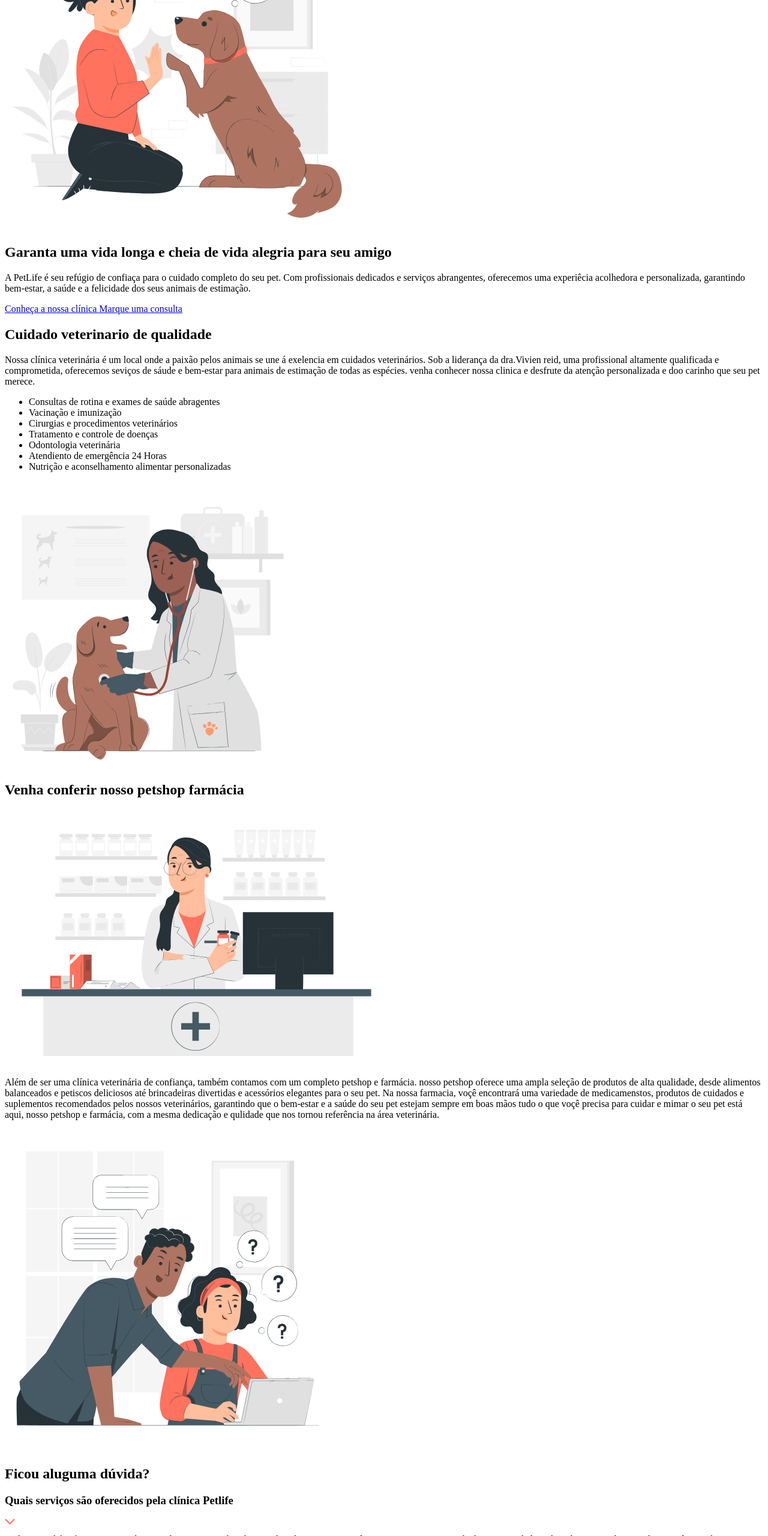
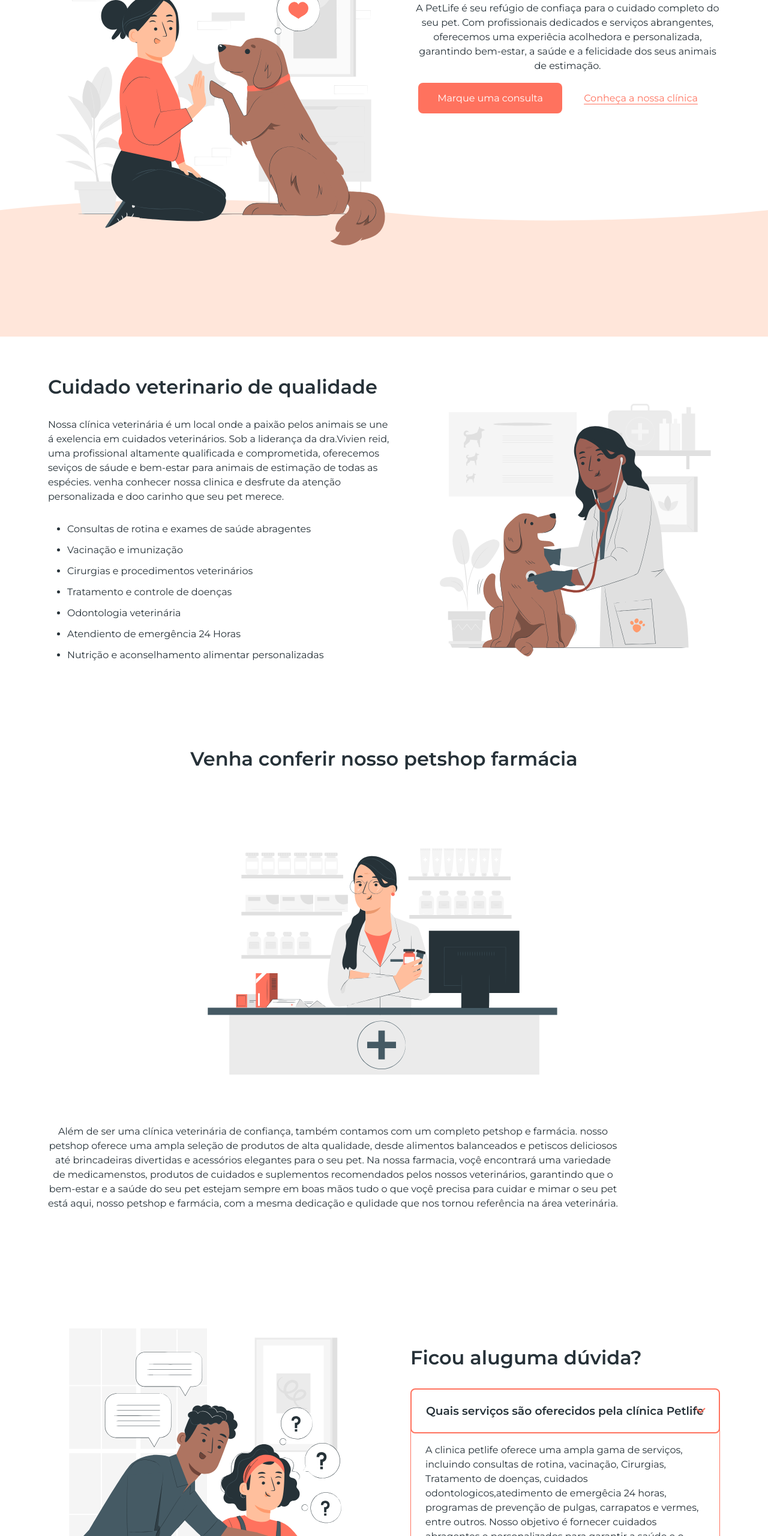
Before and after one commit to DevPH2000/petlife, a plain HTML site: page index.html in a window 1280 px wide. Shown: the part 240-2800 px from the top of the page at 60% size. Drawn offline with Linux system fonts and the light colour scheme.

Commit message:
css.petlife

```diff
--- /dev/null
+++ b/index.css
@@ -0,0 +1,177 @@
+*{
+box-sizing: border-box;
+margin: 0;
+font-family: 'montserrat',sans-serif;
+padding: 0;
+}
+
+body{
+color: #263138
+}
+
+header {backgrounD-color: #FF9A6C;
+    display: flex;
+    align-items: center;
+    justify-content: space-between;
+    padding-left:  80px;
+    padding-right:  80px;
+    padding-top: 24px;
+    padding-bottom: 24px;
+
+}
+
+header nav a {
+
+    color: #FFFFFF;
+    font-weight: 600;
+    padding: 32px;
+    text-decoration: none;
+}
+
+#inicio{
+  display: flex;
+  text-align: center;
+  align-items: start;
+  gap: 32px;
+  padding: 24px 80px 128px 80px ;
+  position: relative;
+
+}
+
+h1,
+h2 {
+    font-weight: 600;
+    font-size: 32px;
+    margin-bottom: 32px;
+}
+
+.paragrafo  {
+ line-height: 150%;
+ margin-bottom: 32px;
+}
+
+.botao{
+    background-color:#FF725E;
+    border-radius: 8px;
+    color: white;
+    text-decoration: none;
+    padding: 16px 32px ;
+}
+
+.botao-transparente{
+    background-color:transparent;
+    border-radius: 8px;
+    color: #FF725E;
+    text-underline-offset: 4px;
+    padding: 16px 32px;
+}
+
+.absolute{
+    position: absolute;
+    bottom: 0;
+    left: 0;
+    width: 100%;
+    z-index: -10;
+}
+
+#clinica{
+    display: flex;
+    align-items: center;
+    gap: 64px;
+    padding: 64px 80px;
+}
+
+#clinica li {
+ margin-bottom: 16px;
+ margin-left: 32px;
+}
+
+#farmacia{
+    padding: 64px 80px;
+    text-align: center;
+}
+
+#farmacia img{
+    margin: 64px auto;
+}
+
+#farmacia .paragrafo{
+    max-width: 950px;
+    margin: o auto;
+}
+
+#duvidas{
+    display: flex;
+    align-items: center;
+    gap: 64px;
+    padding: 64px 80px;
+}
+
+.duvida{
+    position: relative;
+}
+
+.duvida h3{
+    border: 2px solid #FF725E;
+    border-radius: 8px;
+    cursor: pointer;
+    padding: 24px;
+}
+
+.duvida img{
+    position: absolute;
+    top: 32px;
+    right: 24px;
+}
+
+.duvida .paragrafo{
+    border-right: 1px solid #FF725E;
+    border-bottom: 1px solid #FF725E;
+    border-left: 1px solid #FF725E;
+    border-radius: 0 0 8px 8px;
+    margin-top: -8px;
+    padding: 24px;
+}
+
+footer{
+    background-color: rgba(255, 152, 108, 0.25 );
+    display: flex;
+    gap: 80px;
+    padding: 64px 80px;
+}
+
+footer img
+footer .titulo{
+    display: block;
+    font-weight: 600;
+    margin-bottom: 24px;
+}
+
+footer nav a {
+    color: #263138;
+    display: block;
+    margin-bottom: 16px;
+    text-decoration: none;
+
+}
+
+footer p{
+    margin-bottom:  16px;
+    max-width: 350px;
+}
+
+footer p a{
+    color: #263138;
+    text-decoration: none;
+}
+
+#copyright{
+    background-color: #263138;
+    text-align: center;
+    padding: 24px;
+    color: #FFFFFF;
+}
+
+#copyright a {
+    color: #FF725E;
+}
--- a/index.html
+++ b/index.html
@@ -1,14 +1,19 @@
 <html>
 
 <head>
- <title>petlife</title>
+    <title>PetLife</title>
     <meta name="description" content="garnanta uma vida longa e cheia de alegria para seu amigo">
+
+   <link rel="stylesheet" href="index.css">
+   <link rel="preconnect" href="https://fonts.googleapis.com">
+  <link rel="preconnect" href="https://fonts.gstatic.com" crossorigin>
+  <link href="https://fonts.googleapis.com/css2?family=Montserrat:wght@400;600&display=swap" rel="stylesheet">
 </head>
 
 <body>
     <header>
         <a href="index.html">
-        <img src="img/logo.svg" alt="PetLife">
+            <img src="img/logo-white.svg" alt="PetLife">
         </a>
 
         <nav>
@@ -18,31 +23,36 @@
             <a href="#duvidas">Dúvidas</a>
 
         </nav>
+
     </header>
 
     <main>
-        <section id="#inicio">
-            <img src="img/start-img.svg" alt="imagem principal" width="580" height="580">
+        <section id="inicio">
+            <img src="img/start-img.svg" alt="" width="580" height="580">
 
             <div>
                 <h1>Garanta uma vida longa e cheia de vida alegria para seu amigo </h1>
-                <p>A PetLife é seu refúgio de confiaça para o cuidado completo do seu pet. Com profissionais dedicados e
+                <p class="paragrafo">A PetLife é seu refúgio de confiaça para o cuidado completo do seu pet. Com profissionais dedicados e
                     serviços abrangentes, oferecemos uma experiêcia acolhedora e personalizada, garantindo bem-estar,
                     a saúde e a felicidade dos seus animais de estimação.</p>
 
-                    <a href="#clinica">Conheça a nossa clínica </a>
-                <a href="https://wa.me/55999333321" target="_blank" >Marque uma consulta</a>
+                    <a class="botao" href="https://wa.me/55999333321" target="_blank">Marque uma consulta</a>
+                    <a class="botao-transparente" href="clinica">Conheça a nossa clínica </a>
             </div>
+            <img class="absolute" src="img/shape.svg" alt="">
 
         </section>
 
-        <section id="#clinica">
+        <section id="clinica">
+
             <div>
                 <h2>Cuidado veterinario de qualidade</h2>
-                <p>Nossa clínica veterinária é um local onde a paixão pelos animais se une á exelencia em cuidados
+                <p class="paragrafo">Nossa clínica veterinária é um local onde a paixão pelos animais se une á exelencia em cuidados
                     veterinários.
-                   Sob a liderança da dra.Vivien reid, uma profissional altamente qualificada e comprometida, oferecemos
-                seviços de sáude e bem-estar para animais de estimação de todas as espécies. venha conhecer nossa clinica e
+                    Sob a liderança da dra.Vivien reid, uma profissional altamente qualificada e comprometida,
+                    oferecemos
+                    seviços de sáude e bem-estar para animais de estimação de todas as espécies. venha conhecer nossa
+                    clinica e
                     desfrute da atenção personalizada e doo carinho que seu pet merece.
                 </p>
                 <ul>
@@ -63,32 +73,37 @@
 
             <h2>Venha conferir nosso petshop farmácia</h2>
             <img src="img/shop-img.svg" alt="" width="645" height="430" loading="lazy">
-            <p>
-          Além de ser uma clínica veterinária de confiança, também contamos com um completo petshop e farmácia. nosso
+            <p class="paragrafo">
+                Além de ser uma clínica veterinária de confiança, também contamos com um completo petshop e farmácia.
+                nosso
                 petshop oferece uma ampla seleção de produtos de alta qualidade, desde alimentos balanceados e petiscos
                 deliciosos até brincadeiras divertidas e acessórios elegantes para o seu pet. Na nossa farmacia, voçê
                 encontrará uma variedade de medicamenstos, produtos de cuidados e suplementos recomendados pelos nossos
-          veterinários, garantindo que o bem-estar e a saúde do seu pet estejam sempre em boas mãos tudo o que voçê
-          precisa para cuidar e mimar o seu pet está aqui, nosso petshop e farmácia, com a mesma dedicação e qulidade
+                veterinários, garantindo que o bem-estar e a saúde do seu pet estejam sempre em boas mãos tudo o que
+                voçê
+                precisa para cuidar e mimar o seu pet está aqui, nosso petshop e farmácia, com a mesma dedicação e
+                qulidade
                 que nos tornou referência na área veterinária.
             </p>
 
 
         </section>
 
-        <section id="#duvidas">
+        <section id="duvidas">
 
             <img src="img/faq-img.svg" alt="" width="540" height="540" loading="lazy">
-            <h2>Ficou aluguma dúvida?</h2>
-            <div>
-
 
             <div>
+                <h2>Ficou aluguma dúvida?</h2>
+
+                <div class="duvida">
                     <h3>Quais serviços são oferecidos pela clínica Petlife</h3>
                     <img src="img/arrow-down.svg" alt="" width="" height="">
-                <p> A clinica petlife oferece uma ampla gama de serviços, incluindo consultas de rotina,
-                vacinação, Cirurgias, Tratamento de doenças, cuidados odontologicos,atedimento de emergêcia 24 horas, programas
-                de prevenção de pulgas, carrapatos e vermes, entre outros. Nosso objetivo é fornecer cuidados abragentes e
+                    <p class="paragrafo"> A clinica petlife oferece uma ampla gama de serviços, incluindo consultas de rotina,
+                        vacinação, Cirurgias, Tratamento de doenças, cuidados odontologicos,atedimento de emergêcia 24
+                        horas, programas
+                        de prevenção de pulgas, carrapatos e vermes, entre outros. Nosso objetivo é fornecer cuidados
+                        abragentes e
                         personalizados para garantir a saúde e o bem-estar do seu pet.
                     </p>
                 </div>
@@ -101,12 +116,12 @@
     <footer>
         <div>
             <img src="img/logo.svg" alt="PetLife">
-            <p>cuidando com amor, vivendo com alegria: PetLife, onde a vida dos pets e mais feliz!</p>
+            <p class="paragrafo">cuidando com amor, vivendo com alegria: PetLife, onde a vida dos pets e mais feliz!</p>
 
         </div>
 
         <div>
-        <strong>Links rapidos </strong>
+            <strong class="titulo">Links rapidos </strong>
             <nav>
                 <a href="#inicio">Início</a>
                 <a href="#clinica">clínica</a>
@@ -117,7 +132,7 @@
         </div>
 
         <div>
-            <strong>Encontre-nos</strong>
+            <strong class="titulo">Encontre-nos</strong>
             <p>WhatsApp: (55)99933-3321</p>
             <p>Email: contato@gmail.com</p>
             <p>Endereço: Av. 7 de Setembro, n 24</p>
@@ -128,7 +143,7 @@
 
 
     </footer>
-    <div>
+    <div id="copyright">
         desenvolvido por <a href="https://github.com/DevPH2000" target="_blank">@pedronoguira_brito</a>
     </div>
 </body>
```
Lines whose indentation alone changed are shown as unchanged.
